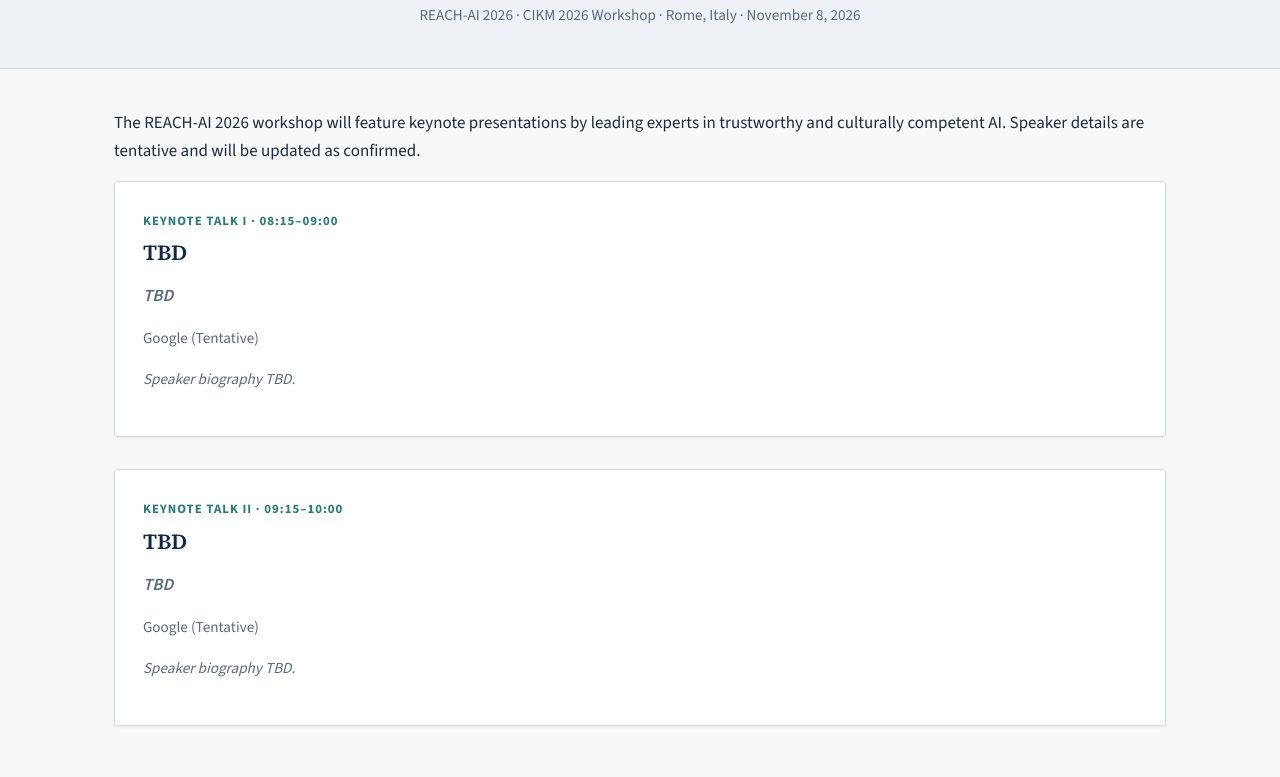
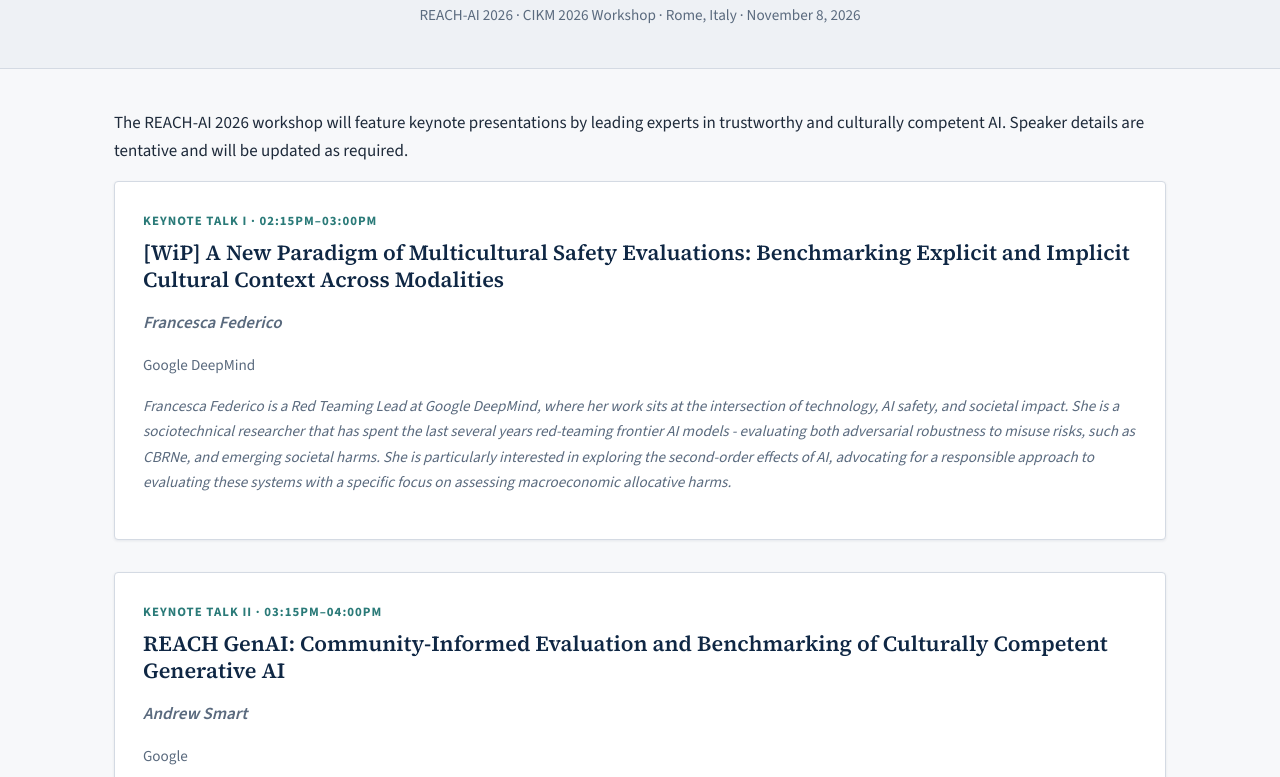
Before and after one commit to Samtaylek17/xaic, a plain HTML site: page keynotes.html in a window 1280 px wide. Shown: the part 175-952 px from the top of the page. Drawn offline with nearby package versions, Linux system fonts and the light colour scheme.

Commit message:
update keynote

```diff
--- a/keynotes.html
+++ b/keynotes.html
@@ -20,23 +20,24 @@
 
   <main>
     <section class="content-section">
-      <p>The REACH-AI 2026 workshop will feature keynote presentations by leading experts in trustworthy and culturally competent AI. Speaker details are tentative and will be updated as confirmed.</p>
+      <p>The REACH-AI 2026 workshop will feature keynote presentations by leading experts in trustworthy and culturally competent AI. Speaker details are tentative and will be updated as required.</p>
 
       <div class="keynote-list">
         <article class="keynote-card">
-          <p class="keynote-number">Keynote Talk I &middot; 08:15–09:00</p>
-          <h2 class="keynote-title">TBD</h2>
-          <p class="keynote-speaker"><span class="tbd">TBD</span></p>
-          <p class="keynote-affiliation">Google (Tentative)</p>
-          <p class="keynote-bio"><span class="tbd">Speaker biography TBD.</span></p>
+          <p class="keynote-number">Keynote Talk I &middot; 02:15PM–03:00PM</p>
+          <h2 class="keynote-title">[WiP] A New Paradigm of Multicultural Safety Evaluations: Benchmarking Explicit and Implicit Cultural Context Across Modalities</h2>
+          <p class="keynote-speaker"><span class="tbd">Francesca Federico</span></p>
+          <p class="keynote-affiliation">Google DeepMind</p>
+          <p class="keynote-bio"><span class="tbd">Francesca Federico is a Red Teaming Lead at Google DeepMind, where her work sits at the intersection of technology, AI safety, and societal impact. She is a sociotechnical researcher that has spent the last several years red-teaming frontier AI models - evaluating both adversarial robustness to misuse risks, such as CBRNe, and emerging societal harms. She is particularly interested in exploring the second-order effects of AI, advocating for a responsible approach to evaluating these systems with a specific focus on assessing macroeconomic allocative harms.</span></p>
         </article>
 
         <article class="keynote-card">
-          <p class="keynote-number">Keynote Talk II &middot; 09:15–10:00</p>
-          <h2 class="keynote-title">TBD</h2>
-          <p class="keynote-speaker"><span class="tbd">TBD</span></p>
-          <p class="keynote-affiliation">Google (Tentative)</p>
-          <p class="keynote-bio"><span class="tbd">Speaker biography TBD.</span></p>
+          <p class="keynote-number">Keynote Talk II &middot; 03:15PM–04:00PM</p>
+          <h2 class="keynote-title">REACH GenAI: Community-Informed Evaluation and
+Benchmarking of Culturally Competent Generative AI</h2>
+          <p class="keynote-speaker"><span class="tbd">Andrew Smart </span></p>
+          <p class="keynote-affiliation">Google</p>
+          <p class="keynote-bio"><span class="tbd">Andrew Smart is a Senior Research Scientist at Google, specializing in responsible AI, machine learning fairness, and AI governance. His interdisciplinary background spans anthropology, philosophy, cognitive science, neuroscience, and machine learning. His research focuses on the societal implications of artificial intelligence, including algorithmic fairness, accountability, transparency, explainability, and the evaluation of AI-related risks. Before joining Google, he held research and technical positions at organizations including Twitter, Novartis, and Honeywell Aerospace. His work aims to advance the development and evaluation of responsible, trustworthy, and socially beneficial AI systems..</span></p>
         </article>
       </div>
     </section>
```
